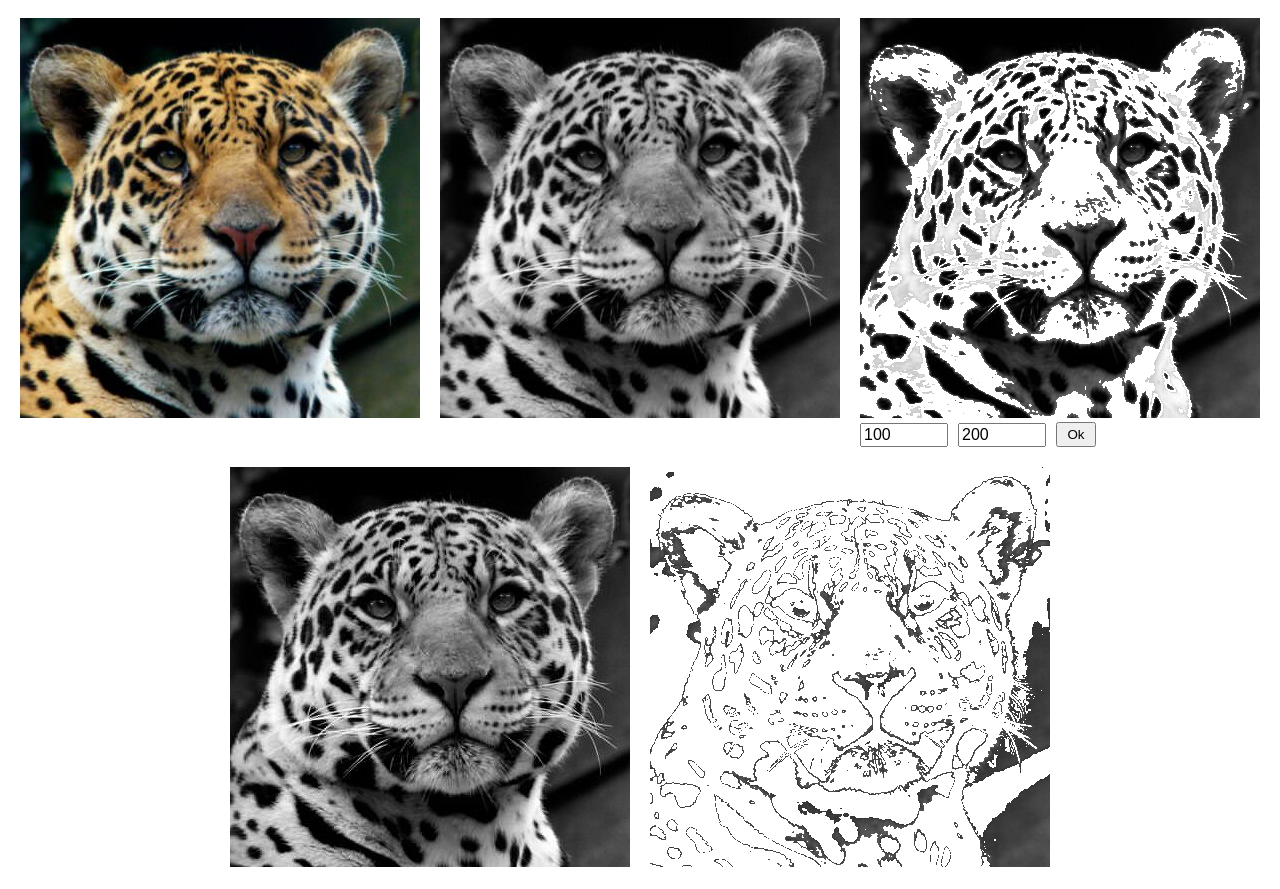
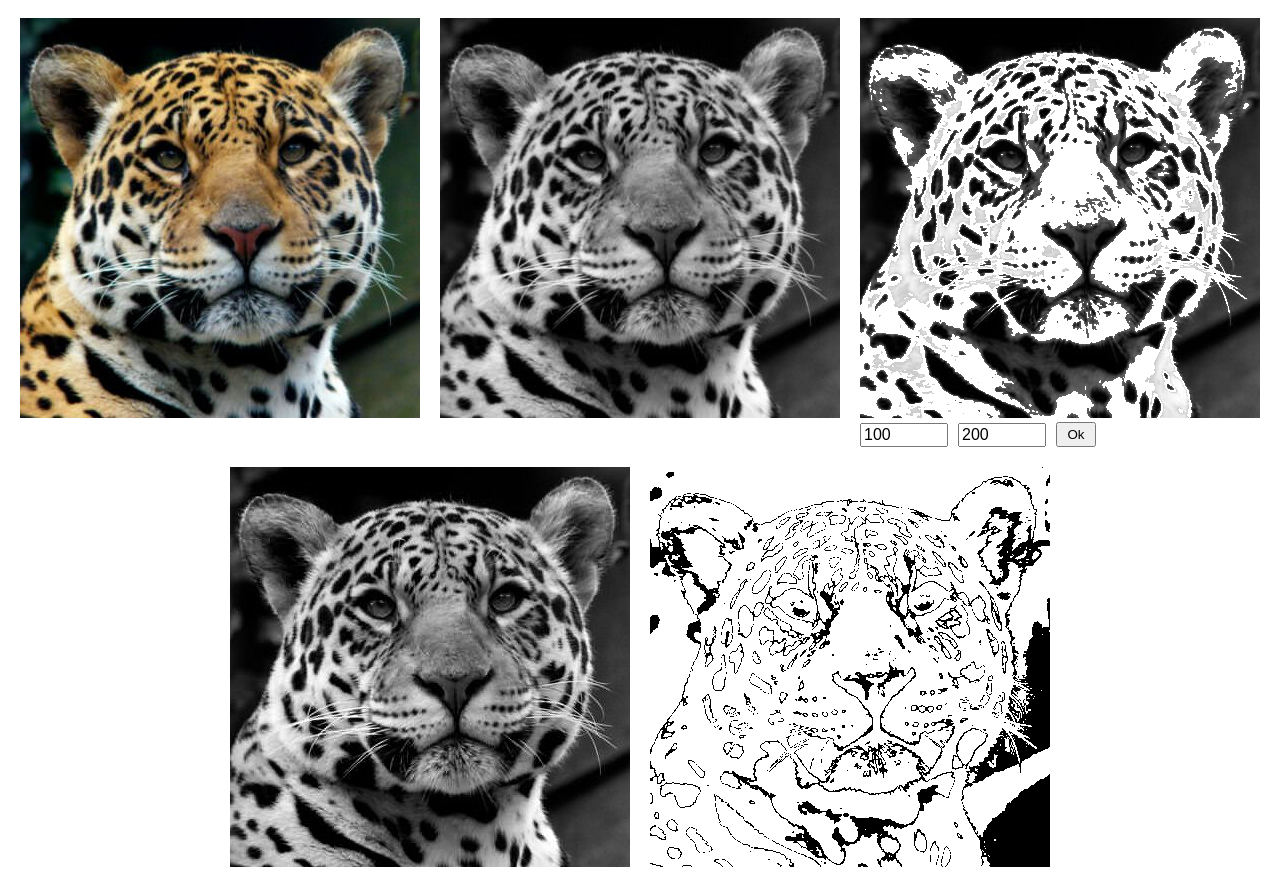
Before and after one commit to Daninda/computer-graphics-lr4, a website: page public/index.html in a window 1280 px wide. Drawn offline with nearby package versions, Linux system fonts and the light colour scheme.

Commit message:
heuristic update

```diff
--- a/public/index.js
+++ b/public/index.js
@@ -44,6 +44,7 @@ image.onload = () => {
 
     let imageData_5 = ctxImage_2.getImageData(0, 0, width, height);
     heuristicAlgorithm(imageData_5, -90, 50);
+    toblackwhite(imageData_5, 240);
     ctxImage_5.putImageData(imageData_5, 0, 0);
 };
 
@@ -85,6 +86,25 @@ function luminanceСut(imageData, f1, f2) {
     }
 }
 
+function toblackwhite(imageData, f0) {
+    let shade;
+    for (let x = 0; x < imageData.width; x++) {
+        for (let y = 0; y < imageData.height; y++) {
+            shade = imageData.data[y * (imageData.width * 4) + x * 4 + 0];
+            if (shade > f0) {
+                imageData.data[y * (imageData.width * 4) + x * 4 + 0] = 255;
+                imageData.data[y * (imageData.width * 4) + x * 4 + 1] = 255;
+                imageData.data[y * (imageData.width * 4) + x * 4 + 2] = 255;
+            }
+            else if (shade <= f0) {
+                imageData.data[y * (imageData.width * 4) + x * 4 + 0] = 0;
+                imageData.data[y * (imageData.width * 4) + x * 4 + 1] = 0;
+                imageData.data[y * (imageData.width * 4) + x * 4 + 2] = 0;
+            }
+        }
+    }
+}
+
 function contrast(imageData) {
     let data_2 = _.clone(imageData.data);
     let imageData_2 = new ImageData(data_2, imageData.width, imageData.height);
@@ -93,7 +113,7 @@ function contrast(imageData) {
     let mask = [[0, -1, 0],
                 [-1, 8, -1],
                 [0, -1, 0]];
-    let shade, newShade = 0;
+    let newShade = 0;
     let kx = 0, ky = 0;
     for (let x = 0; x < imageData_2.width; x++) {
         if (x == 0) kx = 1;
@@ -103,7 +123,6 @@ function contrast(imageData) {
             if (y == 0) ky = 1;
             else if (y == imageData_2.height - 1) ky = -1;
             else ky = 0;
-            shade = imageData_2.data[y * (imageData_2.width * 4) + x * 4 + 0];
             newShade = a + b * (getPixel(imageData_2, x-1+kx, y-1+ky)[0] * mask[0][0] +
                                     getPixel(imageData_2, x, y-1+ky)[0] * mask[0][1] +
                                     getPixel(imageData_2, x+1+kx, y-1+ky)[0] * mask[0][2] +
--- a/public/scss/index.scss
+++ b/public/scss/index.scss
@@ -1,9 +1,6 @@
 .canvas-div {
     display: block;
     margin: 10px;
-}
-.canvas {
-    // border: 1px solid black;
 }
 .image {
     margin: 10px;
```
Also changed, not shown: 2 other files.
